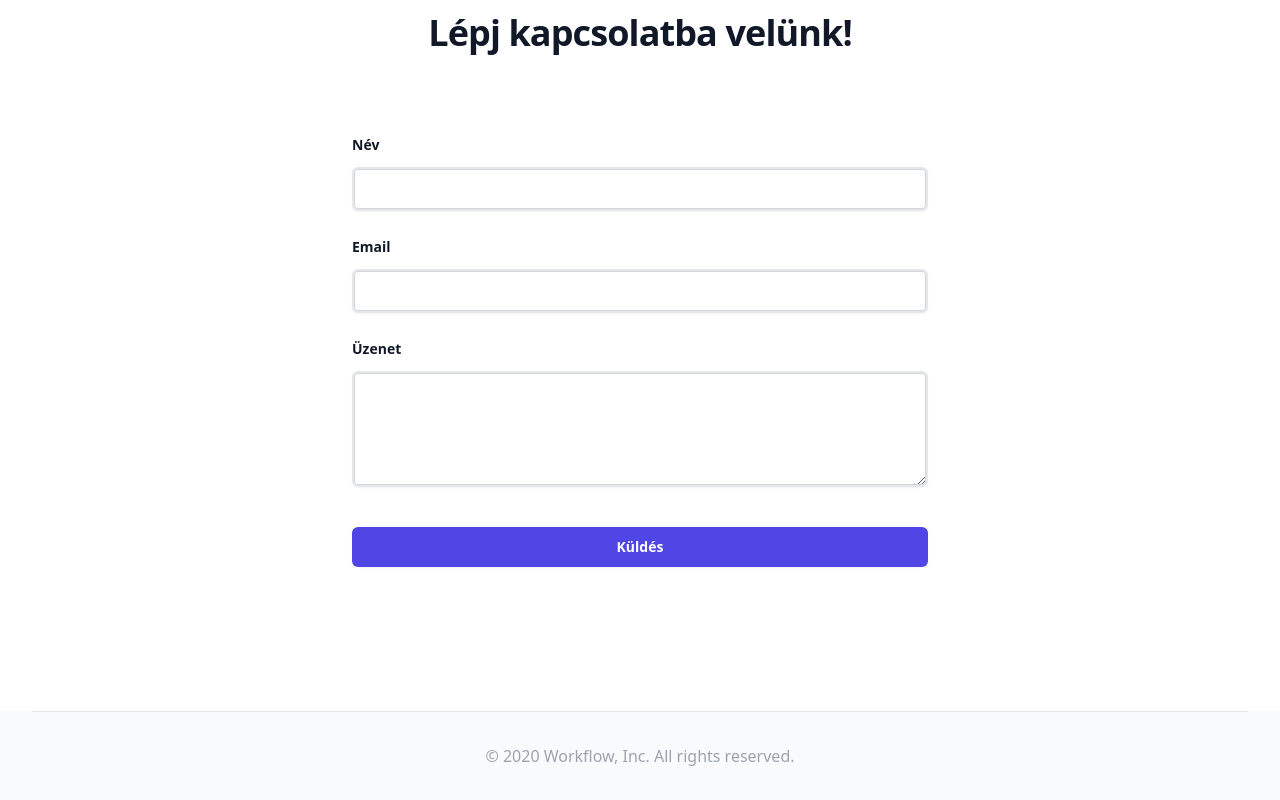
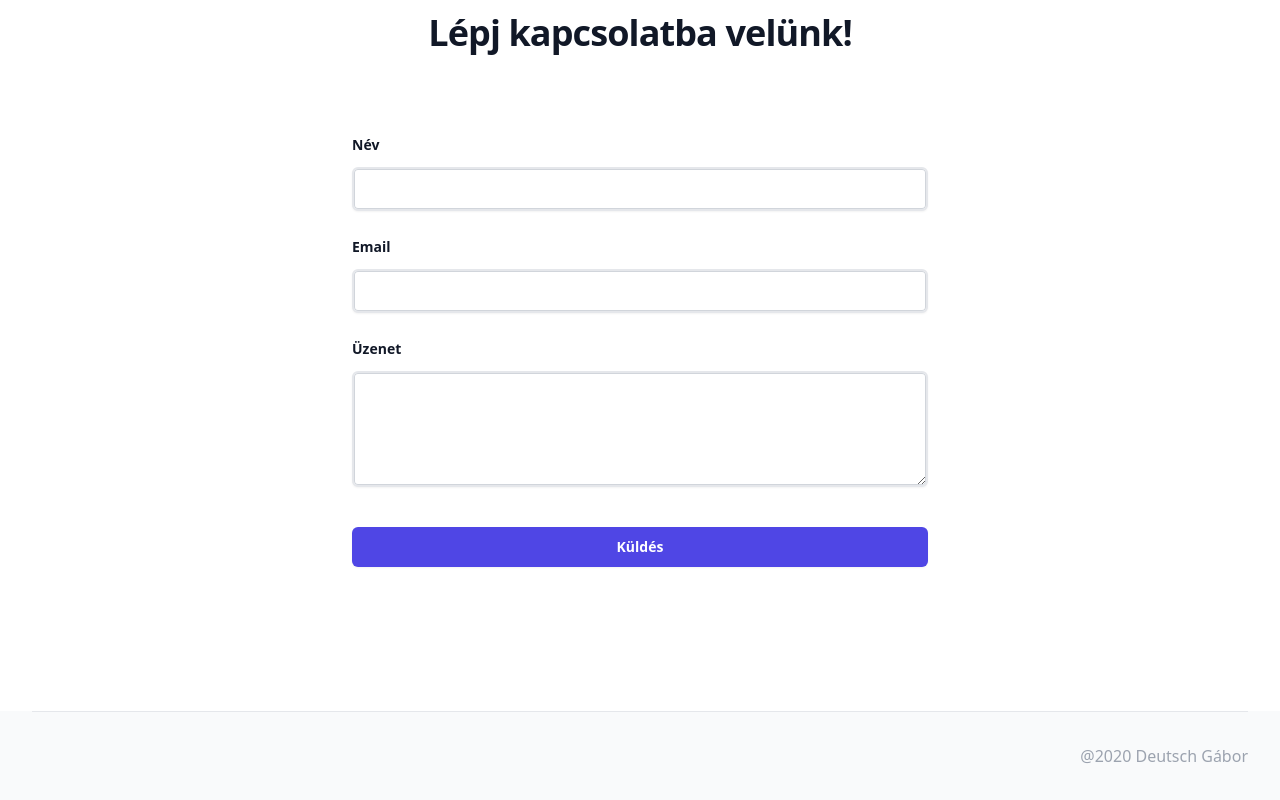
Before and after one commit to dgabor92/dndnew, a React (Vite) app: page / in a window 1280 px wide. Shown: the part 2619-3419 px from the top of the page. Built offline with nearby package versions, Linux system fonts and the light colour scheme; no server answers.

Commit message:
Footer typo change

```diff
--- a/src/App.jsx
+++ b/src/App.jsx
@@ -130,8 +130,9 @@ function App() {
         <footer className="bg-gray-50" aria-labelledby="footer-heading">
           <div className="max-w-md mx-auto px-4 sm:max-w-7xl sm:px-6 lg:px-8">
             <div className="mt-12 border-t border-gray-200 py-8">
-              <p className="text-base text-gray-400 xl:text-center">
-                &copy; 2020 Workflow, Inc. All rights reserved.
+              <p className="text-base text-gray-400 xl:text-right">
+                {/* &copy; 2020 Deutsch Gábor */}
+                @2020 Deutsch Gábor
               </p>
             </div>
           </div>
```
